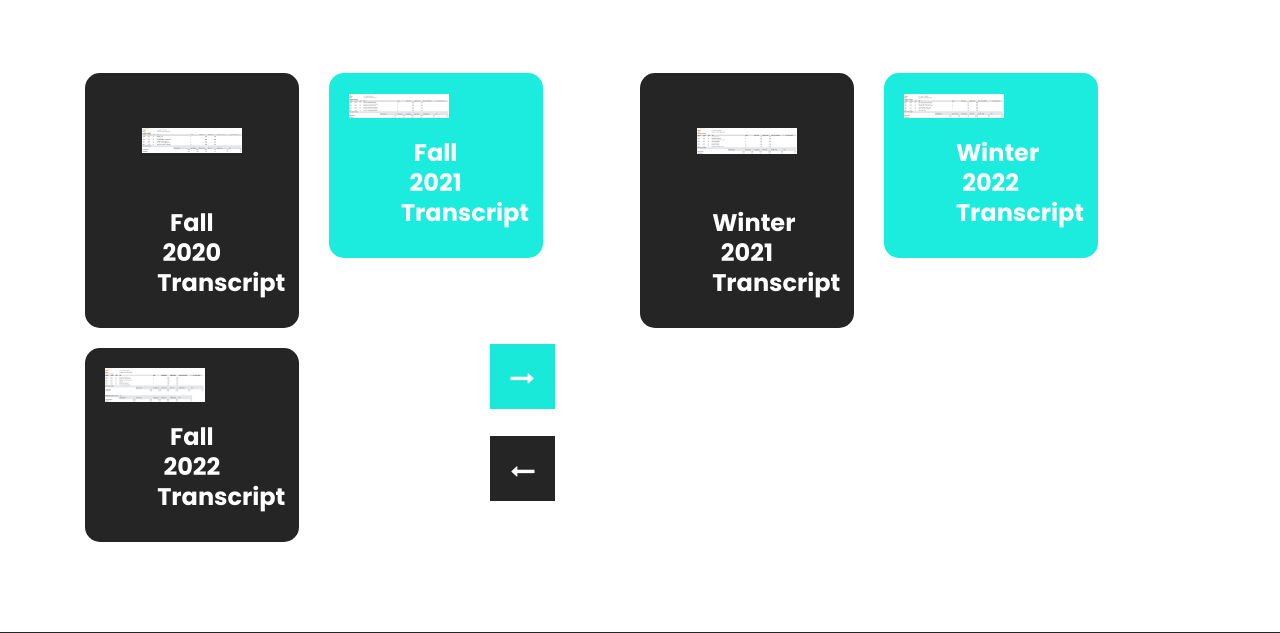
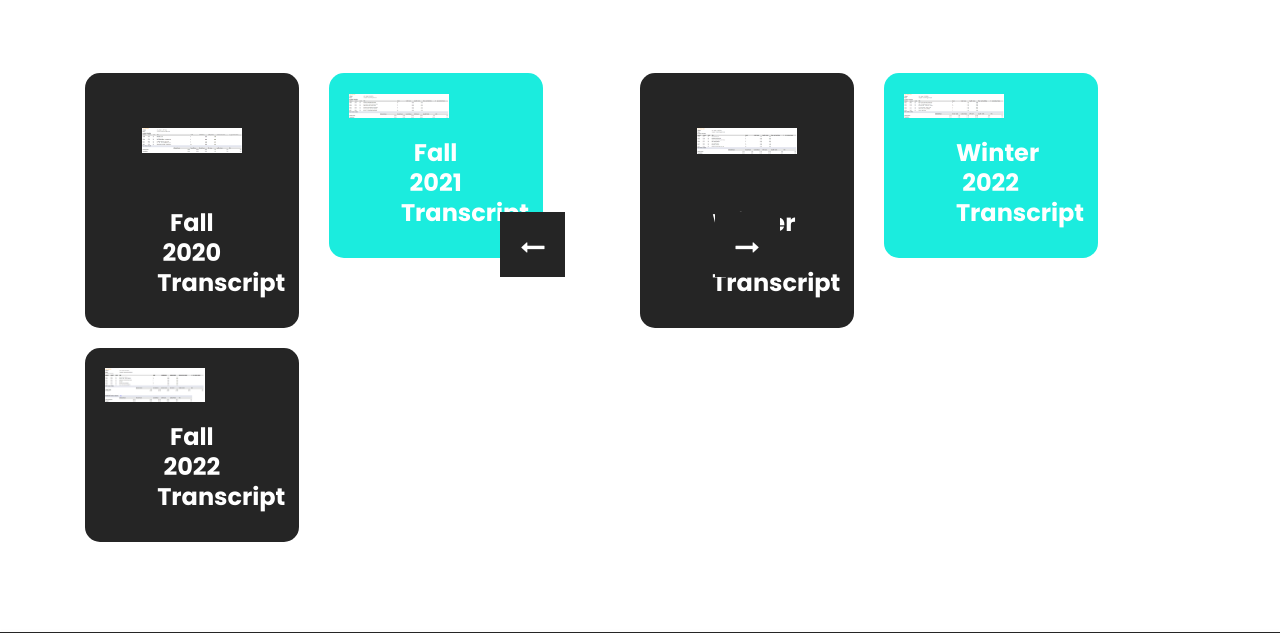
Before and after one commit to janinene/Janine_U_W23Portfolio, a PHP site: page /academicCredentials.html in a window 1280 px wide. Shown: the part 307-940 px from the top of the page. Run offline with PHP 8.4, Linux system fonts and the light colour scheme; some libraries are stand-ins or nearby versions.

Commit message:
updated css style

```diff
--- a/css/style.css
+++ b/css/style.css
@@ -827,16 +827,16 @@ button {
 
 #my_slider a.carousel-control-next {
     position: absolute;
-    left: 490px;
-    top: 70%;
-    background-color: #19e9d9;
+    right: 500px;
+    top: 50%;
+    background-color: #252525;
     color: #ffffff;
 }
 
 #my_slider a.carousel-control-prev {
     position: absolute;
-    left: 490px;
-    top: 84%;
+    left: 500px;
+    top: 50%;
     background-color: #252525;
 }
 
```
